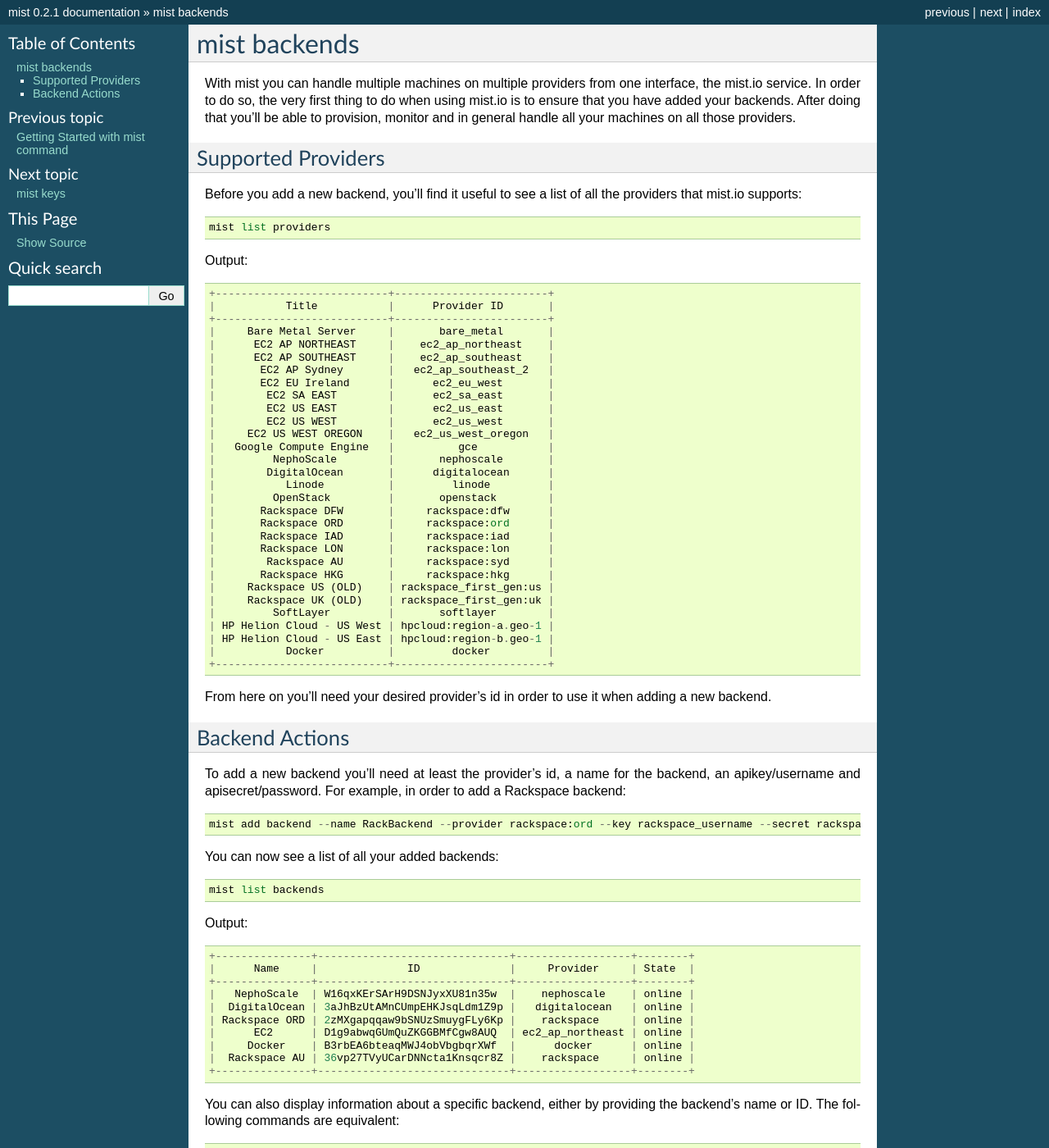
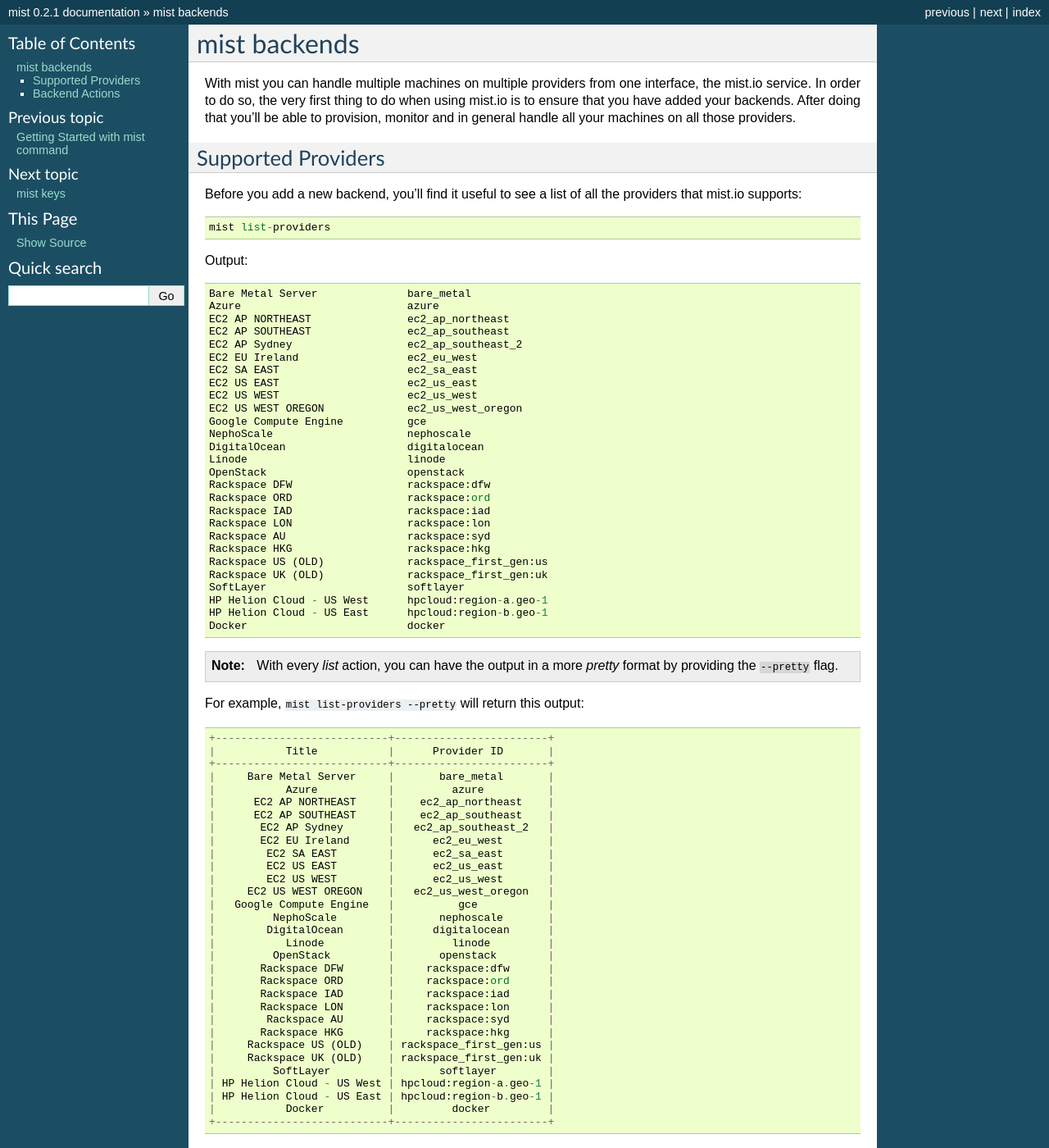
Before and after one commit to mistio/mist.client, a Sphinx documentation site: the page built from docs/source/cmd/cmd_backend.rst, in a window 1280 px wide and 1400 px high. Shown: the whole window at 82% size. Built offline with Sphinx 7.4.7, drawn with Linux system fonts in a browser that asks for light colours.

Commit message:
Update cmd_backends.rst list-providers docs

```diff
--- a/docs/source/cmd/cmd_backend.rst
+++ b/docs/source/cmd/cmd_backend.rst
@@ -10,14 +10,47 @@
 ===================
 Before you add a new backend, you'll find it useful to see a list of all the providers that mist.io supports::
 
-    mist list providers
+    mist list-providers
 
 Output::
+
+    Bare Metal Server              bare_metal
+    Azure                          azure
+    EC2 AP NORTHEAST               ec2_ap_northeast
+    EC2 AP SOUTHEAST               ec2_ap_southeast
+    EC2 AP Sydney                  ec2_ap_southeast_2
+    EC2 EU Ireland                 ec2_eu_west
+    EC2 SA EAST                    ec2_sa_east
+    EC2 US EAST                    ec2_us_east
+    EC2 US WEST                    ec2_us_west
+    EC2 US WEST OREGON             ec2_us_west_oregon
+    Google Compute Engine          gce
+    NephoScale                     nephoscale
+    DigitalOcean                   digitalocean
+    Linode                         linode
+    OpenStack                      openstack
+    Rackspace DFW                  rackspace:dfw
+    Rackspace ORD                  rackspace:ord
+    Rackspace IAD                  rackspace:iad
+    Rackspace LON                  rackspace:lon
+    Rackspace AU                   rackspace:syd
+    Rackspace HKG                  rackspace:hkg
+    Rackspace US (OLD)             rackspace_first_gen:us
+    Rackspace UK (OLD)             rackspace_first_gen:uk
+    SoftLayer                      softlayer
+    HP Helion Cloud - US West      hpcloud:region-a.geo-1
+    HP Helion Cloud - US East      hpcloud:region-b.geo-1
+    Docker                         docker
+
+.. Note:: With every *list* action, you can have the output in a more *pretty* format by providing the ``--pretty`` flag.
+
+For example, ``mist list-providers --pretty`` will return this output::
 
     +---------------------------+------------------------+
     |           Title           |      Provider ID       |
     +---------------------------+------------------------+
     |     Bare Metal Server     |       bare_metal       |
+    |           Azure           |         azure          |
     |      EC2 AP NORTHEAST     |    ec2_ap_northeast    |
     |      EC2 AP SOUTHEAST     |    ec2_ap_southeast    |
     |       EC2 AP Sydney       |   ec2_ap_southeast_2   |
```
